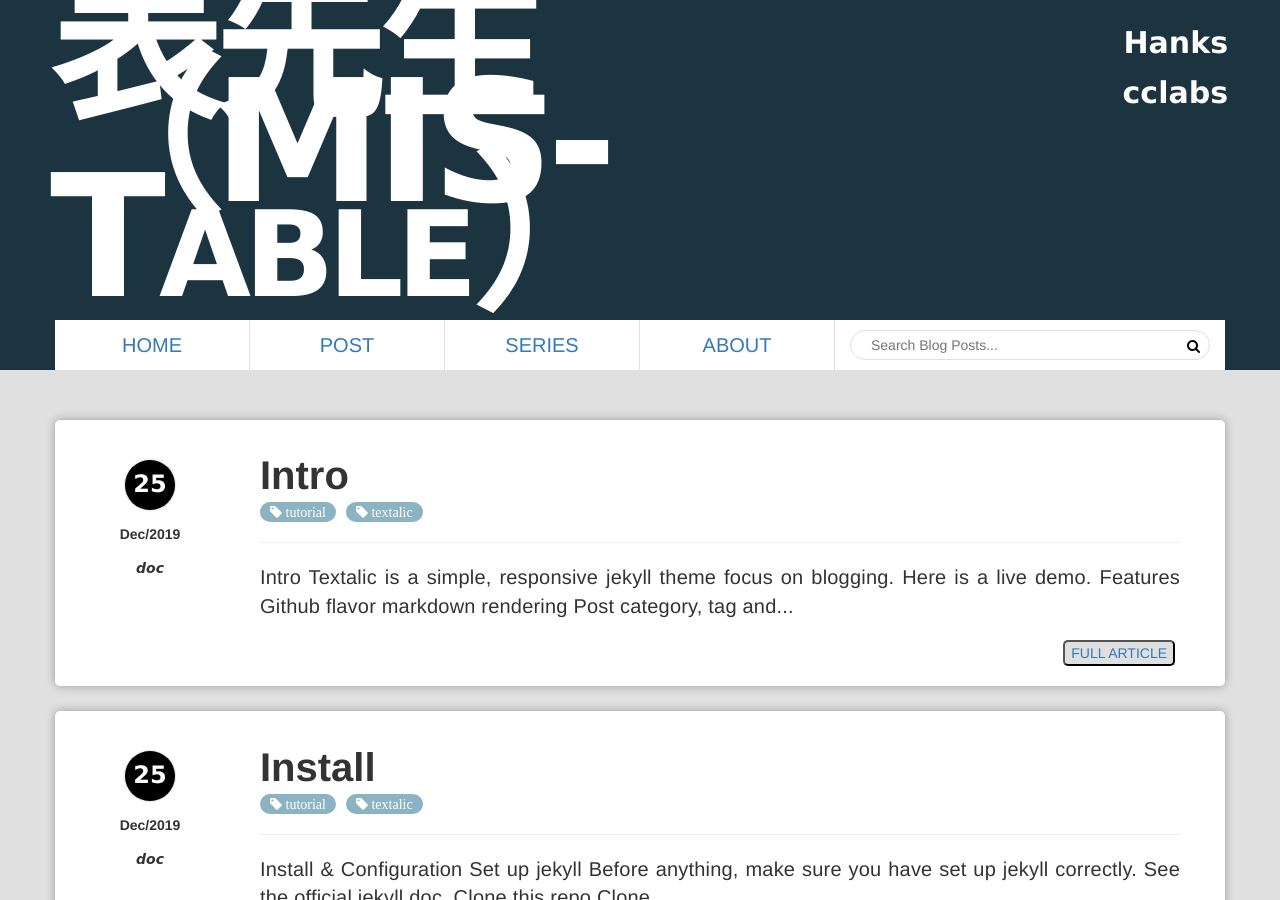
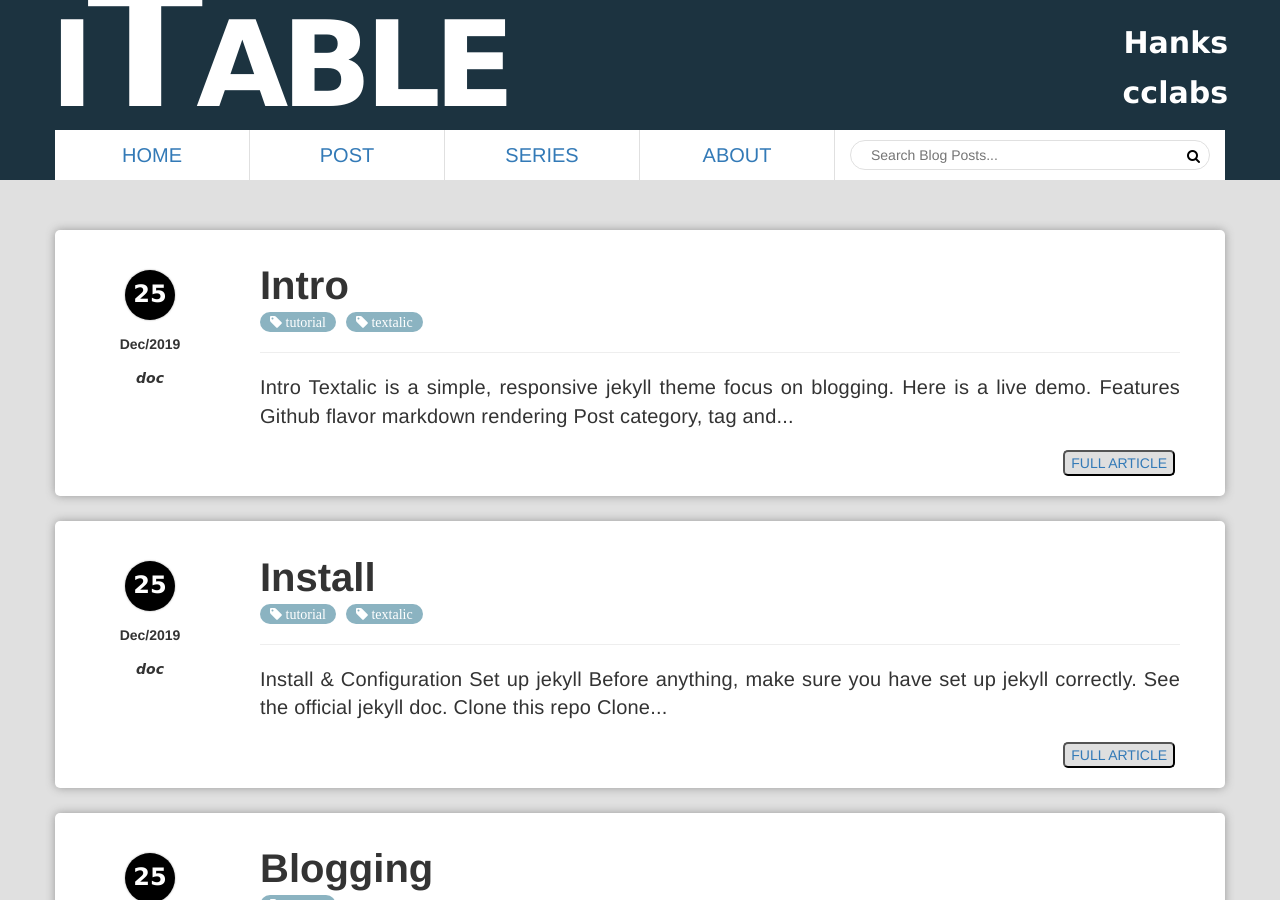
Before and after one commit to cclab-hanks/cclab-hanks.github.io, a Jekyll site: the page built from index.html, in a window 1280 px wide and 900 px high. Built offline with Jekyll 4.4.1, drawn with Linux system fonts in a browser that asks for light colours; the list of posts is cut into pages by our own code.

Commit message:
Update _config.yml

```diff
--- a/_config.yml
+++ b/_config.yml
@@ -20,7 +20,7 @@ permalink: /:categories/:title
 excerpt_separator: "[-----]"
 
 url: # Required: replace this with your domain
-name: 表先生（MIS-Table） # Required: will be displayed on every page's header
+name: iTable # Required: will be displayed on every page's header
 title: site title # Required: site's default title
 shout: # Required: **TWO** lines, will be displayed on page's header.
   - Hanks
```
